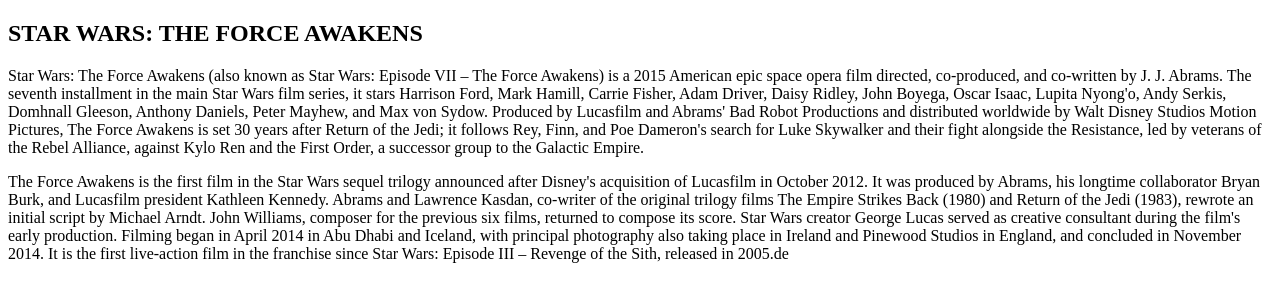
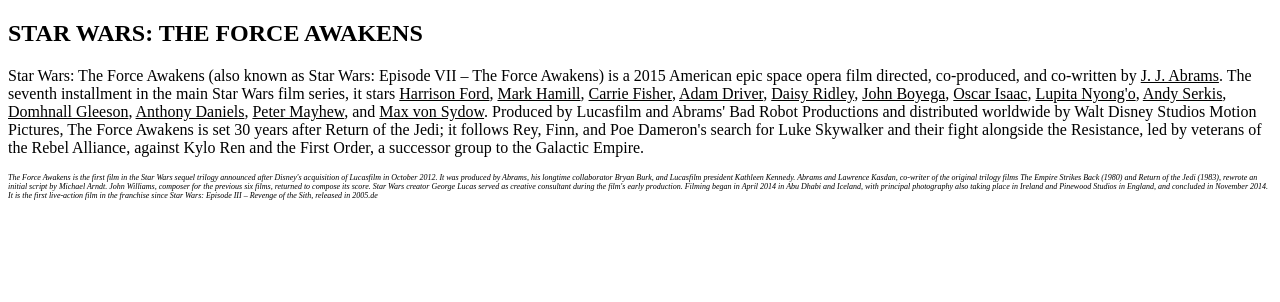
Before and after one commit to KRich025/css-wars, a plain HTML site: page index.html in a window 1280 px wide. Drawn offline with Linux system fonts and the light colour scheme.

Commit message:
made requested changes on CSS-Wars

```diff
--- a/index.html
+++ b/index.html
@@ -9,7 +9,7 @@
 <!--need items to change with tags-->
 <section>
 
-    <h2>STAR WARS: THE FORCE AWAKENS</h2>
+    <h2><font color:red>STAR WARS: THE FORCE AWAKENS</font></h2>
     <p>Star Wars: The Force Awakens (also known as Star Wars: Episode VII – The Force Awakens) is a 2015 American epic
         space opera film directed, co-produced, and co-written by <span class="credits">J. J. Abrams</span>. The seventh
         installment in the main Star
--- a/styles.css
+++ b/styles.css
@@ -0,0 +1,8 @@
+.credits {
+	text-decoration: underline;
+}
+
+#film-description {
+	font-size: 50%;
+	font-style: italic;
+}
```
